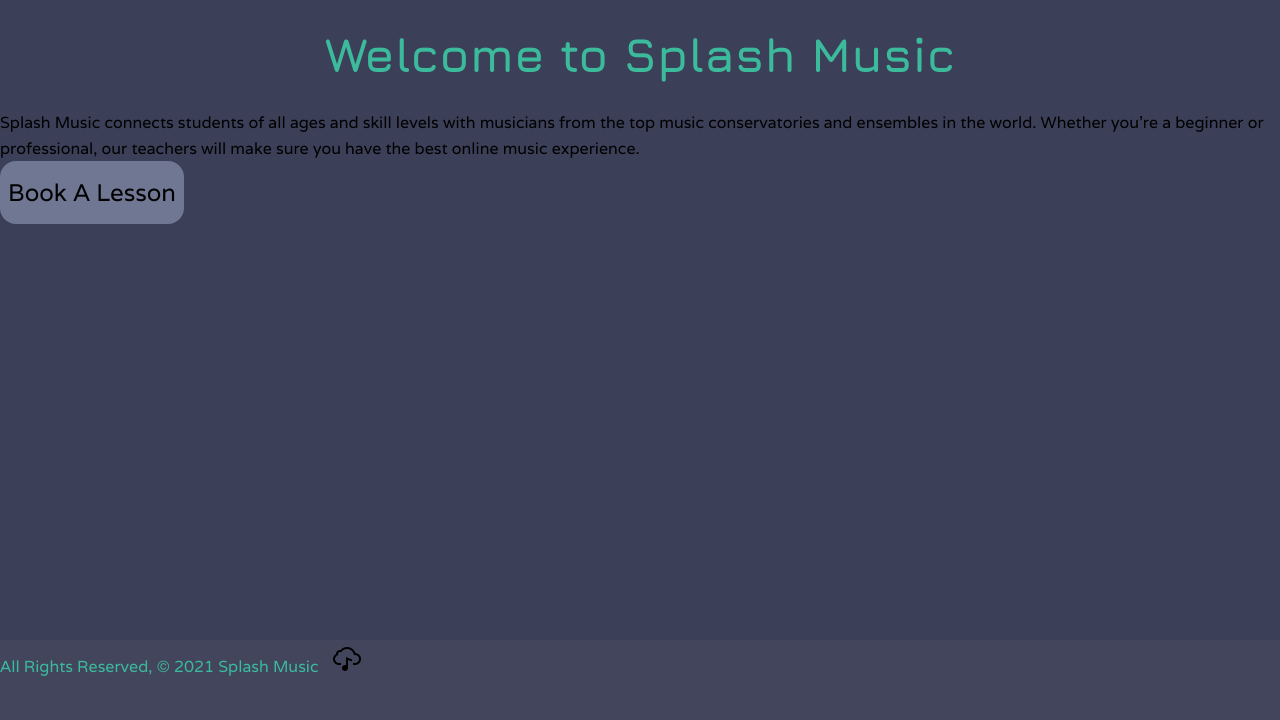
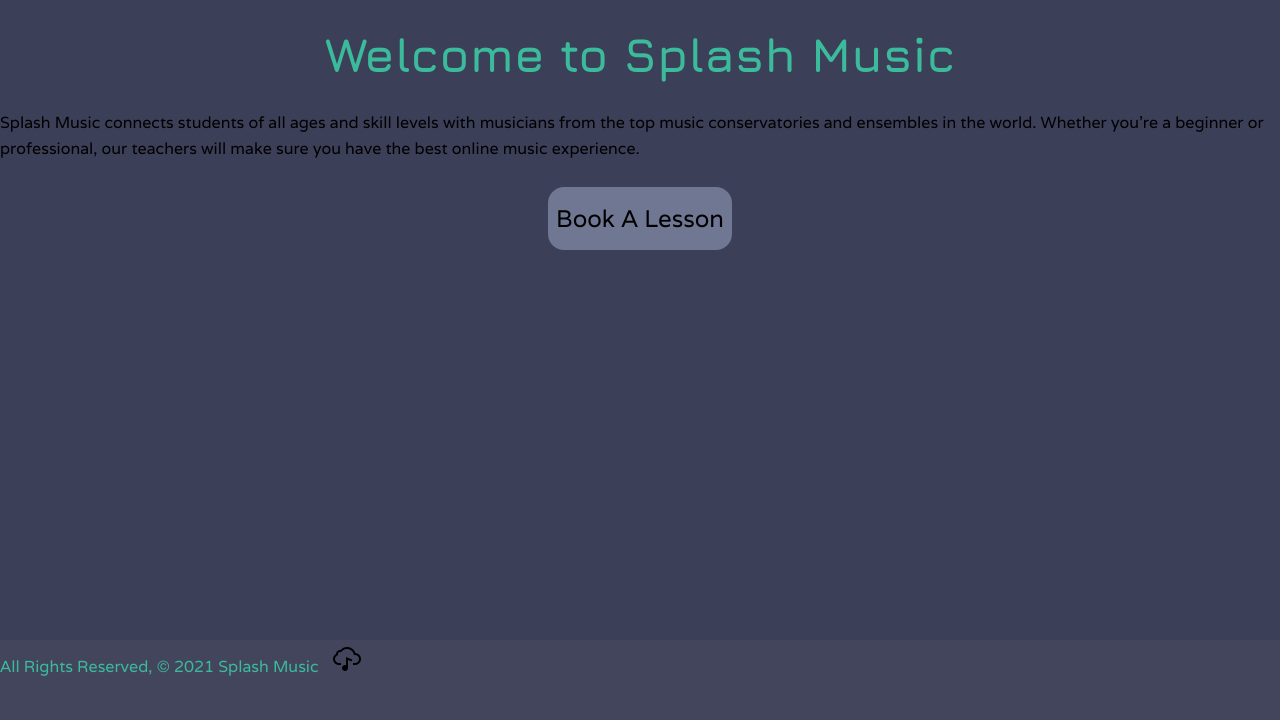
Before and after one commit to BlueCadet-3/splashmusic, a Django app: page / in a window 1280 px wide. Shown: the part 109-829 px from the top of the page. Run offline with Django 3.2, Linux system fonts and the light colour scheme.

Commit message:
Update CSS

```diff
--- a/main_app/static/css/style.css
+++ b/main_app/static/css/style.css
@@ -112,7 +116,10 @@ footer {
 }
 
 /* Sign Up */
-
+.signup-btn {
+  display: flex;
+  justify-content: center;
+}
 /* section#signup {
 } */
 
--- a/main_app/templates/about.html
+++ b/main_app/templates/about.html
@@ -5,7 +5,7 @@
 
   <h1>About Splash Music</h1>
 
-  <p>Sign up for lessons!</p>
+  <p id="about-html">Sign up for lessons!</p>
 
 </section>
 
--- a/main_app/templates/base.html
+++ b/main_app/templates/base.html
@@ -18,7 +18,9 @@
       <div id="top-nav">
         <div id="left-nav">
           <img src="/static/logo.png" alt="logo" id="nav-logo">
+        <a href="{% url 'home' %}">
           <h2>Splash Music</h2>
+        </a>
         </div>
         <ul id="right-nav">
           <li><a href="{% url 'about' %}">About</a></li>
--- a/main_app/templates/home.html
+++ b/main_app/templates/home.html
@@ -8,11 +8,12 @@
     Splash Music connects students of all ages and skill levels with musicians from the top music conservatories and ensembles in the
     world. Whether you’re a beginner or professional, our teachers will make sure you have the best online music experience.
   </p>
+  <br>
   <p>
     {% if user.is_authenticated %}
-      <a href="{% url 'index' %}"><button>Book A Lesson</button></a>
+      <a href="{% url 'index' %}" class="signup-btn"><button>Book A Lesson</button></a>
     {% else %}
-      <a href="{% url 'signup' %}"><button>Book A Lesson</button></a>
+      <a href="{% url 'signup' %}" class="signup-btn"><button>Book A Lesson</button></a>
     {% endif %}
   </p>
 
```
Also changed, not shown: other parts of main_app/static/css/style.css (+4 -0 lines).
